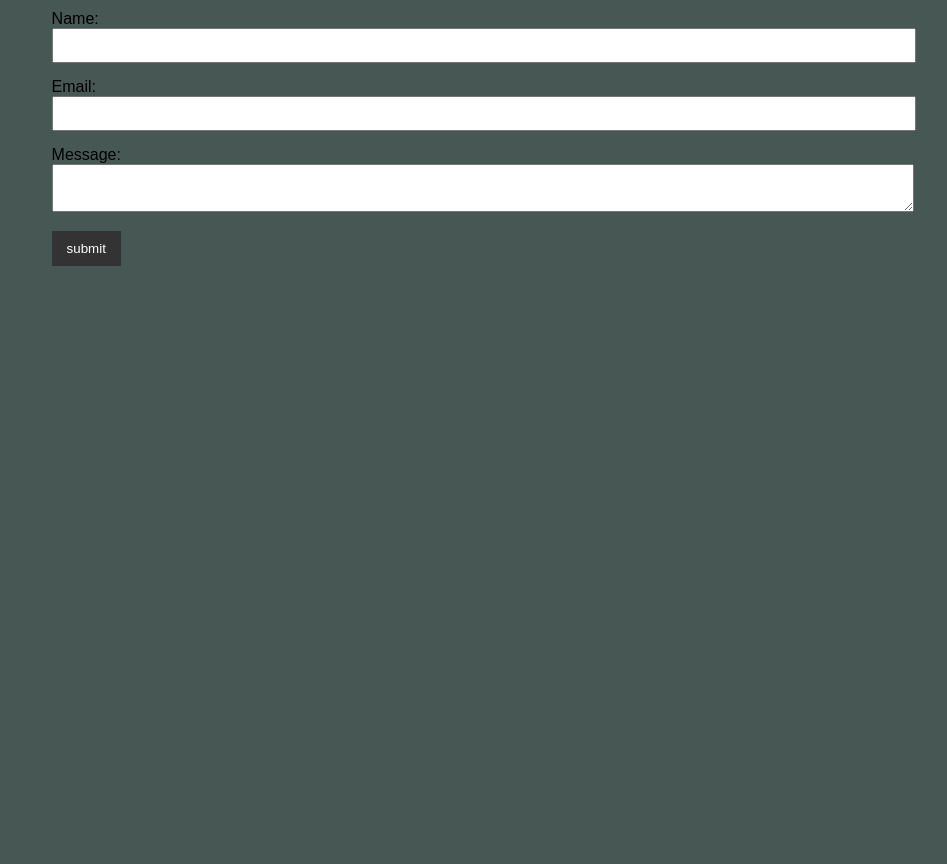
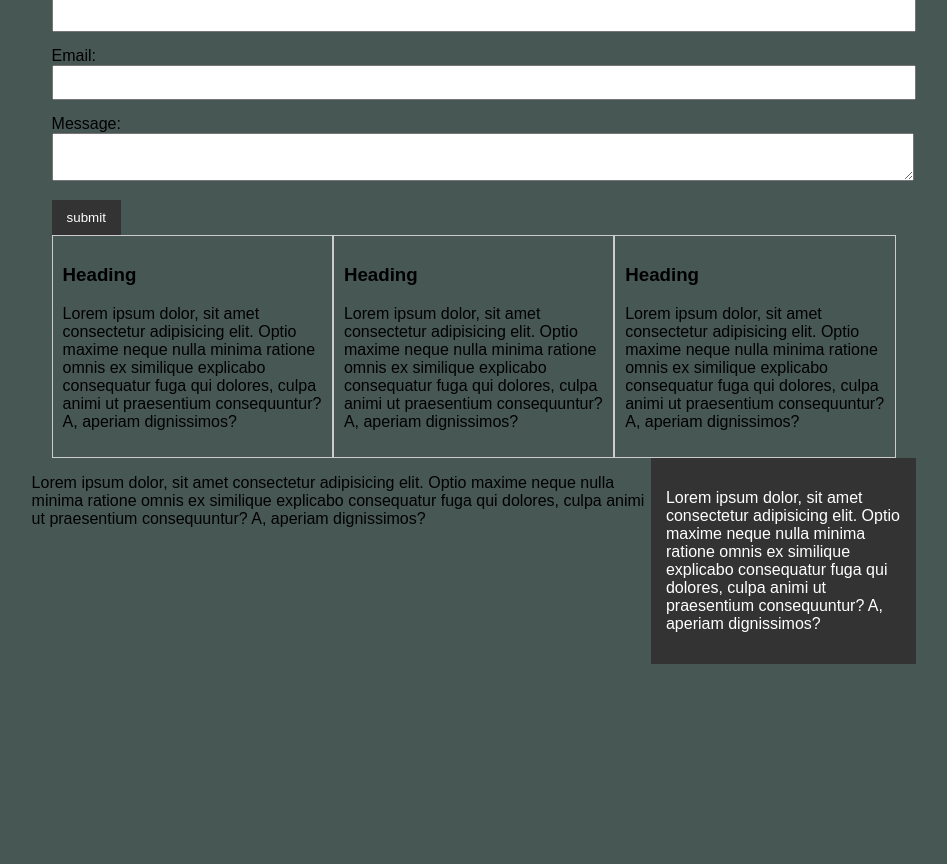
Before and after one commit to Tehreemathar/CSS-HTML, a plain HTML site: page cssCheatSheet/index.html in a window 1280 px wide. Shown: the part 824-1688 px from the top of the page, without its empty margins (166-1113 px from the left). Before the commit the page ends 1610 px from the top, so only its background shows below. Drawn offline with Linux system fonts and the light colour scheme.

Commit message:
adjusting

```diff
--- a/cssCheatSheet/CSS/style.css
+++ b/cssCheatSheet/CSS/style.css
@@ -21,6 +21,20 @@ a:visited {
   margin: auto;
 }
 
+.button {
+  background-color: #333;
+  color: #fff;
+  padding: 10px 15px;
+  border: #475754;
+}
+
+.button:hover {
+  background-color: red;
+  color: #fff;
+}
+.clr {
+  clear: both;
+}
 .box-1 {
   background-color: blue;
   border: 5px red solid;
@@ -85,10 +99,22 @@ a:visited {
   padding: 8px;
   width: 100%;
 }
-
-.my-form input[type="submit"] {
+.block {
+  float: left;
+  width: 33.3%;
+  border: 1px solid #ccc;
+  padding: 10px;
+  box-sizing: border-box;
+}
+#main-block {
+  float: left;
+  width: 70%;
+}
+#sidebar {
+  float: right;
+  width: 30%;
   background-color: #333;
   color: #fff;
-  padding: 10px 15px;
-  border: #475754;
+  padding: 15px;
+  box-sizing: border-box;
 }
--- a/cssCheatSheet/index.html
+++ b/cssCheatSheet/index.html
@@ -26,51 +26,96 @@
           error fugiat dolor asperiores maxime, sequi labore quisquam
           necessitatibus officiis doloremque accusantium id.
         </p>
+        <a class="button" href="">Read More</a>
       </div>
       <div class="categories">
-        <h1>categories</h1s>
+        <h1>categories</h1>
         <ul>
           <li>
-            <img src="./Image/Check_mark_23x20_02.svg.png" alt="">
+            <img src="./Image/Check_mark_23x20_02.svg.png" alt="" />
             <a href="#">category 1</a>
           </li>
           <li>
-            <img src="./Image/Check_mark_23x20_02.svg.png" alt="">
+            <img src="./Image/Check_mark_23x20_02.svg.png" alt="" />
             <a href="#">category 2</a>
           </li>
           <li>
-            <img src="./Image/Check_mark_23x20_02.svg.png" alt="">
+            <img src="./Image/Check_mark_23x20_02.svg.png" alt="" />
             <a href="#">category 3</a>
           </li>
           <li>
-            <img src="./Image/Check_mark_23x20_02.svg.png" alt="">
+            <img src="./Image/Check_mark_23x20_02.svg.png" alt="" />
             <a href="#">category 4</a>
           </li>
           <li>
-            <img src="./Image/Check_mark_23x20_02.svg.png" alt="">
+            <img src="./Image/Check_mark_23x20_02.svg.png" alt="" />
             <a href="#">category 5</a>
-            </li>
           </li>
         </ul>
       </div>
       <form class="my-form">
         <div class="form-group">
           <label> Name: </label>
-          <input type="text"
-          name="name">
+          <input type="text" name="name" />
         </div>
         <div class="form-group">
           <label>Email: </label>
-          <input type="text"
-          name="email">
+          <input type="text" name="email" />
         </div>
-          <div class="form-group">
-            <label>Message: </label>
-            <textarea name="message"> </textarea>
-          </div>
-          <input class="button" type="submit" value="submit" name="">
+        <div class="form-group">
+          <label>Message: </label>
+          <textarea name="message"> </textarea>
+        </div>
+        <div>
+          <input class="button" type="submit" value="submit" name="" />
+        </div>
+        <div class="block">
+          <h3>Heading</h3>
+          <p>
+            Lorem ipsum dolor, sit amet consectetur adipisicing elit. Optio
+            maxime neque nulla minima ratione omnis ex similique explicabo
+            consequatur fuga qui dolores, culpa animi ut praesentium
+            consequuntur? A, aperiam dignissimos?
+          </p>
+        </div>
+        <div class="block">
+          <h3>Heading</h3>
+          <p>
+            Lorem ipsum dolor, sit amet consectetur adipisicing elit. Optio
+            maxime neque nulla minima ratione omnis ex similique explicabo
+            consequatur fuga qui dolores, culpa animi ut praesentium
+            consequuntur? A, aperiam dignissimos?
+          </p>
+        </div>
+        <div class="block">
+          <h3>Heading</h3>
+          <p>
+            Lorem ipsum dolor, sit amet consectetur adipisicing elit. Optio
+            maxime neque nulla minima ratione omnis ex similique explicabo
+            consequatur fuga qui dolores, culpa animi ut praesentium
+            consequuntur? A, aperiam dignissimos?
+          </p>
+        </div>
       </form>
-    </div><!--./container ends here-->
-    <div style="margin-top: 500px;"></div>
-</body>
+      <div class="clr"></div>
+      <div id="main-block">
+        <p>
+          Lorem ipsum dolor, sit amet consectetur adipisicing elit. Optio maxime
+          neque nulla minima ratione omnis ex similique explicabo consequatur
+          fuga qui dolores, culpa animi ut praesentium consequuntur? A, aperiam
+          dignissimos?
+        </p>
+      </div>
+      <div id="sidebar">
+        <p>
+          Lorem ipsum dolor, sit amet consectetur adipisicing elit. Optio maxime
+          neque nulla minima ratione omnis ex similique explicabo consequatur
+          fuga qui dolores, culpa animi ut praesentium consequuntur? A, aperiam
+          dignissimos?
+        </p>
+      </div>
+    </div>
+    <!--./container ends here-->
+    <div style="margin-top: 500px"></div>
+  </body>
 </html>
```
